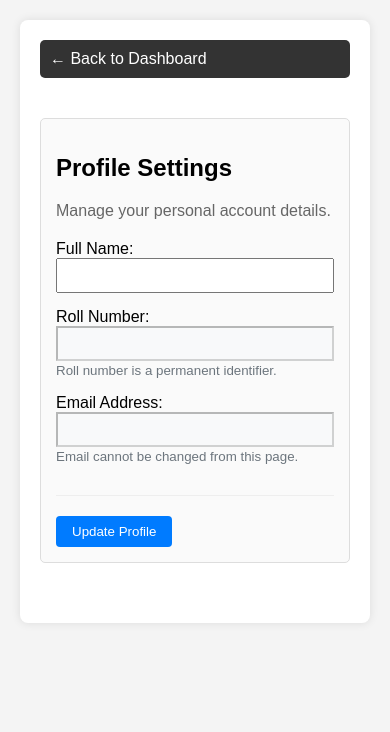
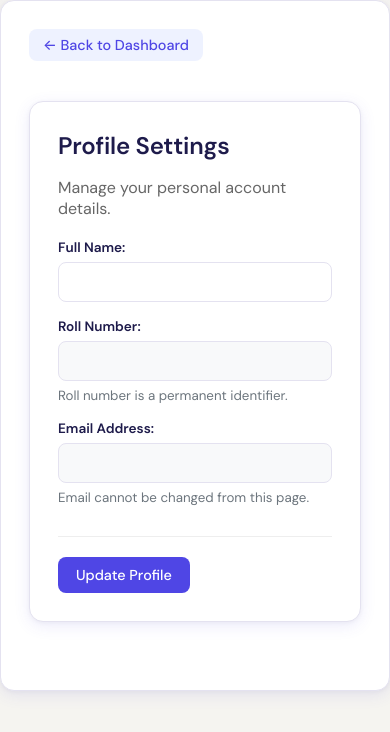
Before and after one commit to zzahra-s/StudySync, a React (Create React App) app in the folder frontend/: page /profile in a window 390 px wide. Shown: the top 732 px of the page. Built offline with nearby package versions, Linux system fonts and the light colour scheme; sample sign-in values are in the browser's storage.

Commit message:
UI Update: Overhauled styling using member_2's modern design system. Added custom CSS variables, DM Sans typography, improved card shadows, and responsive UI components, while preserving member_1 base layout classes (.container, .logo).

```diff
--- a/frontend/src/index.css
+++ b/frontend/src/index.css
@@ -1,74 +1,587 @@
+@import url('https://fonts.googleapis.com/css2?family=DM+Sans:wght@400;500;600;700&family=DM+Mono:wght@400;500&display=swap');
+
+*, *::before, *::after {
+  box-sizing: border-box;
+}
+
+:root {
+  --bg: #f5f4f0;
+  --surface: #ffffff;
+  --surface-2: #f0eff9;
+  --border: #e4e2f0;
+  --indigo: #4f46e5;
+  --indigo-dark: #3730a3;
+  --indigo-light: #eef2ff;
+  --slate: #1e1b4b;
+  --text: #1e1b4b;
+  --text-muted: #6b7280;
+  --green: #059669;
+  --green-light: #ecfdf5;
+  --red: #dc2626;
+  --red-light: #fef2f2;
+  --yellow: #d97706;
+  --yellow-light: #fffbeb;
+  --shadow-sm: 0 1px 3px rgba(79,70,229,0.08), 0 1px 2px rgba(0,0,0,0.04);
+  --shadow: 0 4px 16px rgba(79,70,229,0.10), 0 1px 4px rgba(0,0,0,0.04);
+  --shadow-lg: 0 8px 32px rgba(79,70,229,0.13), 0 2px 8px rgba(0,0,0,0.06);
+  --radius: 14px;
+  --radius-sm: 8px;
+  --radius-lg: 20px;
+}
+
 body {
-  font-family: Arial, sans-serif;
   margin: 0;
-  padding: 20px;
-  background-color: #f4f4f4;
+  font-family: 'DM Sans', -apple-system, BlinkMacSystemFont, sans-serif;
+  background: var(--bg);
+  color: var(--text);
+  -webkit-font-smoothing: antialiased;
+  -moz-osx-font-smoothing: grayscale;
+  min-height: 100vh;
 }
+
+code {
+  font-family: 'DM Mono', source-code-pro, Menlo, Monaco, Consolas, monospace;
+}
+
+.page-container {
+  max-width: 860px;
+  margin: 0 auto;
+  padding: 40px 24px 60px;
+}
+
+.page-title {
+  font-size: 2rem;
+  font-weight: 700;
+  color: var(--slate);
+  margin: 0 0 6px;
+  letter-spacing: -0.02em;
+}
+
+.description {
+  color: var(--text-muted);
+  font-size: 0.97rem;
+  line-height: 1.65;
+  margin: 0 0 28px;
+}
+
+.card {
+  background: var(--surface);
+  border-radius: var(--radius);
+  box-shadow: var(--shadow);
+  border: 1px solid var(--border);
+  padding: 28px;
+  margin-top: 20px;
+  text-align: left;
+  transition: box-shadow 0.2s ease;
+}
+
+.card:hover {
+  box-shadow: var(--shadow-lg);
+}
+
+.card h2,
+.card h3 {
+  margin: 0 0 16px;
+  color: var(--slate);
+  font-weight: 600;
+  letter-spacing: -0.01em;
+}
+
+.card h3 {
+  font-size: 1.05rem;
+}
+
+.card-center {
+  text-align: center;
+}
+
+.nav-bar {
+  display: flex;
+  align-items: center;
+  gap: 10px;
+  flex-wrap: wrap;
+  margin-bottom: 28px;
+}
+
+.nav-bar a {
+  text-decoration: none;
+  color: var(--indigo);
+  font-size: 0.9rem;
+  font-weight: 500;
+  padding: 7px 14px;
+  background: var(--indigo-light);
+  border-radius: var(--radius-sm);
+  transition: background 0.18s, color 0.18s;
+}
+
+.nav-bar a:hover {
+  background: var(--indigo);
+  color: #fff;
+}
+
+.back-btn {
+  display: inline-flex;
+  align-items: center;
+  gap: 6px;
+  text-decoration: none;
+  background: var(--indigo);
+  color: #fff;
+  padding: 9px 18px;
+  border-radius: var(--radius-sm);
+  font-size: 0.9rem;
+  font-weight: 500;
+  margin-bottom: 20px;
+  margin-right: 10px;
+  transition: background 0.18s, transform 0.15s;
+}
+
+.back-btn:hover {
+  background: var(--indigo-dark);
+  transform: translateY(-1px);
+}
+
+.gpa-number {
+  font-size: 3.6rem;
+  font-weight: 700;
+  color: var(--indigo);
+  letter-spacing: -0.04em;
+  margin: 12px 0 6px;
+  line-height: 1;
+}
+
+.gpa-label {
+  font-size: 0.85rem;
+  color: var(--text-muted);
+  font-weight: 500;
+  text-transform: uppercase;
+  letter-spacing: 0.06em;
+}
+
+.stat-row {
+  display: flex;
+  gap: 16px;
+  flex-wrap: wrap;
+  margin-top: 20px;
+}
+
+.stat-box {
+  flex: 1;
+  min-width: 130px;
+  background: var(--surface-2);
+  border-radius: var(--radius-sm);
+  padding: 18px 20px;
+  border: 1px solid var(--border);
+}
+
+.stat-box .stat-val {
+  font-size: 1.6rem;
+  font-weight: 700;
+  color: var(--indigo);
+  letter-spacing: -0.02em;
+}
+
+.stat-box .stat-lbl {
+  font-size: 0.78rem;
+  color: var(--text-muted);
+  text-transform: uppercase;
+  letter-spacing: 0.05em;
+  margin-top: 4px;
+}
+
+.error {
+  background: var(--red-light);
+  color: var(--red);
+  padding: 12px 16px;
+  border-radius: var(--radius-sm);
+  font-size: 0.9rem;
+  border: 1px solid #fecaca;
+  margin-bottom: 16px;
+}
+
+.success {
+  background: var(--green-light);
+  color: var(--green);
+  padding: 12px 16px;
+  border-radius: var(--radius-sm);
+  font-size: 0.9rem;
+  border: 1px solid #a7f3d0;
+  margin-bottom: 16px;
+}
+
+.loading {
+  text-align: center;
+  margin-top: 80px;
+  font-size: 1rem;
+  color: var(--text-muted);
+}
+
+.loading::after {
+  content: '';
+  display: block;
+  width: 36px;
+  height: 36px;
+  border: 3px solid var(--border);
+  border-top-color: var(--indigo);
+  border-radius: 50%;
+  margin: 16px auto 0;
+  animation: spin 0.8s linear infinite;
+}
+
+@keyframes spin {
+  to { transform: rotate(360deg); }
+}
+
+table {
+  width: 100%;
+  border-collapse: collapse;
+  font-size: 0.9rem;
+}
+
+thead tr {
+  background: var(--surface-2);
+}
+
+th {
+  padding: 11px 14px;
+  text-align: left;
+  font-size: 0.78rem;
+  font-weight: 600;
+  text-transform: uppercase;
+  letter-spacing: 0.05em;
+  color: var(--text-muted);
+  border-bottom: 1px solid var(--border);
+}
+
+td {
+  padding: 12px 14px;
+  border-bottom: 1px solid var(--border);
+  color: var(--text);
+  vertical-align: middle;
+}
+
+tbody tr:last-child td {
+  border-bottom: none;
+}
+
+tbody tr:hover {
+  background: var(--indigo-light);
+}
+
+.badge {
+  display: inline-block;
+  padding: 3px 10px;
+  border-radius: 99px;
+  font-size: 0.78rem;
+  font-weight: 600;
+}
+
+.badge-indigo {
+  background: var(--indigo-light);
+  color: var(--indigo);
+}
+
+.badge-green {
+  background: var(--green-light);
+  color: var(--green);
+}
+
+.badge-red {
+  background: var(--red-light);
+  color: var(--red);
+}
+
+button {
+  display: inline-flex;
+  align-items: center;
+  gap: 6px;
+  background: var(--indigo);
+  color: #fff;
+  border: none;
+  padding: 9px 18px;
+  border-radius: var(--radius-sm);
+  font-size: 0.9rem;
+  font-weight: 500;
+  font-family: 'DM Sans', sans-serif;
+  cursor: pointer;
+  transition: background 0.18s, transform 0.15s, box-shadow 0.15s;
+}
+
+button:hover {
+  background: var(--indigo-dark);
+  transform: translateY(-1px);
+  box-shadow: 0 4px 12px rgba(79,70,229,0.25);
+}
+
+button:active {
+  transform: translateY(0);
+}
+
+button.btn-danger {
+  background: var(--red);
+}
+
+button.btn-danger:hover {
+  background: #b91c1c;
+}
+
+button.btn-secondary {
+  background: #e5e7eb;
+  color: var(--text);
+}
+
+button.btn-secondary:hover {
+  background: #d1d5db;
+  box-shadow: none;
+}
+
+.form-group {
+  display: flex;
+  flex-direction: column;
+  gap: 6px;
+  margin-bottom: 16px;
+}
+
+.form-group label {
+  font-size: 0.85rem;
+  font-weight: 600;
+  color: var(--slate);
+}
+
+.form-group input,
+.form-group select,
+.form-group textarea {
+  font-family: 'DM Sans', sans-serif;
+  font-size: 0.93rem;
+  padding: 9px 13px;
+  border: 1.5px solid var(--border);
+  border-radius: var(--radius-sm);
+  background: var(--surface);
+  color: var(--text);
+  transition: border-color 0.18s, box-shadow 0.18s;
+  outline: none;
+  appearance: none;
+}
+
+.form-group input:focus,
+.form-group select:focus {
+  border-color: var(--indigo);
+  box-shadow: 0 0 0 3px rgba(79,70,229,0.12);
+}
+
+.flex-between {
+  display: flex;
+  align-items: center;
+  justify-content: space-between;
+  gap: 12px;
+  flex-wrap: wrap;
+}
+
+.scenario-card {
+  background: var(--surface);
+  border: 1px solid var(--border);
+  border-radius: var(--radius);
+  padding: 20px 24px;
+  margin-top: 14px;
+  display: flex;
+  align-items: center;
+  justify-content: space-between;
+  gap: 12px;
+  flex-wrap: wrap;
+  transition: box-shadow 0.2s, transform 0.15s;
+  box-shadow: var(--shadow-sm);
+}
+
+.scenario-card:hover {
+  box-shadow: var(--shadow);
+  transform: translateY(-2px);
+}
+
+.scenario-card strong {
+  font-size: 1rem;
+  font-weight: 600;
+  color: var(--slate);
+}
+
+.scenario-card .meta {
+  font-size: 0.82rem;
+  color: var(--text-muted);
+  margin-top: 3px;
+}
+
+.scenario-card .actions {
+  display: flex;
+  gap: 8px;
+  flex-shrink: 0;
+}
+
+.empty-state {
+  text-align: center;
+  padding: 48px 24px;
+  color: var(--text-muted);
+  font-size: 0.95rem;
+}
+
+.empty-state .emoji {
+  font-size: 2.4rem;
+  display: block;
+  margin-bottom: 12px;
+}
+
+.course-card {
+  background: var(--surface);
+  border: 1px solid var(--border);
+  border-radius: var(--radius);
+  padding: 18px 22px;
+  margin-top: 14px;
+  display: flex;
+  align-items: center;
+  justify-content: space-between;
+  gap: 12px;
+  flex-wrap: wrap;
+  box-shadow: var(--shadow-sm);
+  transition: box-shadow 0.2s, transform 0.15s;
+}
+
+.course-card:hover {
+  box-shadow: var(--shadow);
+  transform: translateY(-1px);
+}
+
+.course-card strong {
+  font-size: 0.97rem;
+  font-weight: 600;
+  color: var(--slate);
+}
+
+.course-card .meta {
+  font-size: 0.83rem;
+  color: var(--text-muted);
+  margin-top: 4px;
+}
+
+.page-header {
+  margin-bottom: 32px;
+}
+
+.admin-highlight {
+  text-align: center;
+  padding: 32px 20px;
+}
+
+.modal-overlay {
+  position: fixed;
+  inset: 0;
+  background: rgba(30, 27, 75, 0.45);
+  display: flex;
+  align-items: center;
+  justify-content: center;
+  z-index: 1000;
+  animation: fadeIn 0.15s ease;
+}
+
+.modal-box {
+  background: var(--surface);
+  padding: 32px;
+  border-radius: var(--radius-lg);
+  max-width: 420px;
+  width: 90%;
+  box-shadow: var(--shadow-lg);
+  animation: slideUp 0.18s ease;
+}
+
+.modal-box h3 {
+  margin: 0 0 12px;
+  color: var(--slate);
+  font-size: 1.1rem;
+}
+
+.modal-box p {
+  color: var(--text-muted);
+  font-size: 0.93rem;
+  margin: 0 0 24px;
+  line-height: 1.55;
+}
+
+.modal-actions {
+  display: flex;
+  gap: 10px;
+}
+
+@keyframes fadeIn {
+  from { opacity: 0; }
+  to { opacity: 1; }
+}
+
+@keyframes slideUp {
+  from { transform: translateY(12px); opacity: 0; }
+  to { transform: translateY(0); opacity: 1; }
+}
+
+.semester-section {
+  margin-top: 28px;
+}
+
+.semester-label {
+  font-size: 0.78rem;
+  text-transform: uppercase;
+  letter-spacing: 0.07em;
+  font-weight: 600;
+  color: var(--indigo);
+  margin-bottom: 8px;
+}
+
+.projected-gpa-big {
+  font-size: 3rem;
+  font-weight: 700;
+  color: var(--indigo);
+  letter-spacing: -0.04em;
+  line-height: 1;
+}
+
+.projected-meta {
+  font-size: 0.85rem;
+  color: var(--text-muted);
+  margin-top: 6px;
+}
+
+@media (max-width: 600px) {
+  .page-container {
+    padding: 24px 16px 48px;
+  }
+
+  .page-title {
+    font-size: 1.6rem;
+  }
+
+  .gpa-number {
+    font-size: 2.8rem;
+  }
+
+  .stat-row {
+    flex-direction: column;
+  }
+
+  .scenario-card,
+  .course-card {
+    flex-direction: column;
+    align-items: flex-start;
+  }
+}
+
+/* Added from member_1 for compatibility */
 .container {
   max-width: 800px;
   margin: auto;
-  background: #fff;
-  padding: 20px;
-  border-radius: 8px;
-  box-shadow: 0 0 10px rgba(0,0,0,0.1);
+  background: var(--surface);
+  padding: 28px;
+  border-radius: var(--radius);
+  box-shadow: var(--shadow);
+  border: 1px solid var(--border);
 }
-.form-group {
-  margin-bottom: 15px;
-}
-input {
-  width: 100%;
-  padding: 8px;
-  box-sizing: border-box;
-}
-button {
-  padding: 8px 16px;
-  margin-right: 8px;
-  background: #007bff;
-  color: white;
-  border: none;
-  cursor: pointer;
-  border-radius: 4px;
-}
-button:hover {
-  background: #0056b3;
-}
-.error {
-  color: red;
-  margin-bottom: 10px;
-}
-.success {
-  color: green;
-  margin-bottom: 10px;
-}
-.card {
-  border: 1px solid #ddd;
-  padding: 15px;
-  margin: 10px 0;
-  border-radius: 5px;
-  background: #fafafa;
-}
-.nav-bar {
-  background: #333;
-  padding: 10px;
-  margin-bottom: 20px;
-  border-radius: 5px;
-}
-.nav-bar a, .nav-bar button {
-  color: white;
-  margin-right: 15px;
-  text-decoration: none;
-}
-.nav-bar a:hover {
-  text-decoration: underline;
-}
-.flex-between {
-  display: flex;
-  justify-content: space-between;
-  align-items: center;
-}
+
 .logo {
   height: 40px;
   width: auto;
   margin-right: 20px;
-  border-radius: 4px;
+  border-radius: var(--radius-sm);
 }
```
